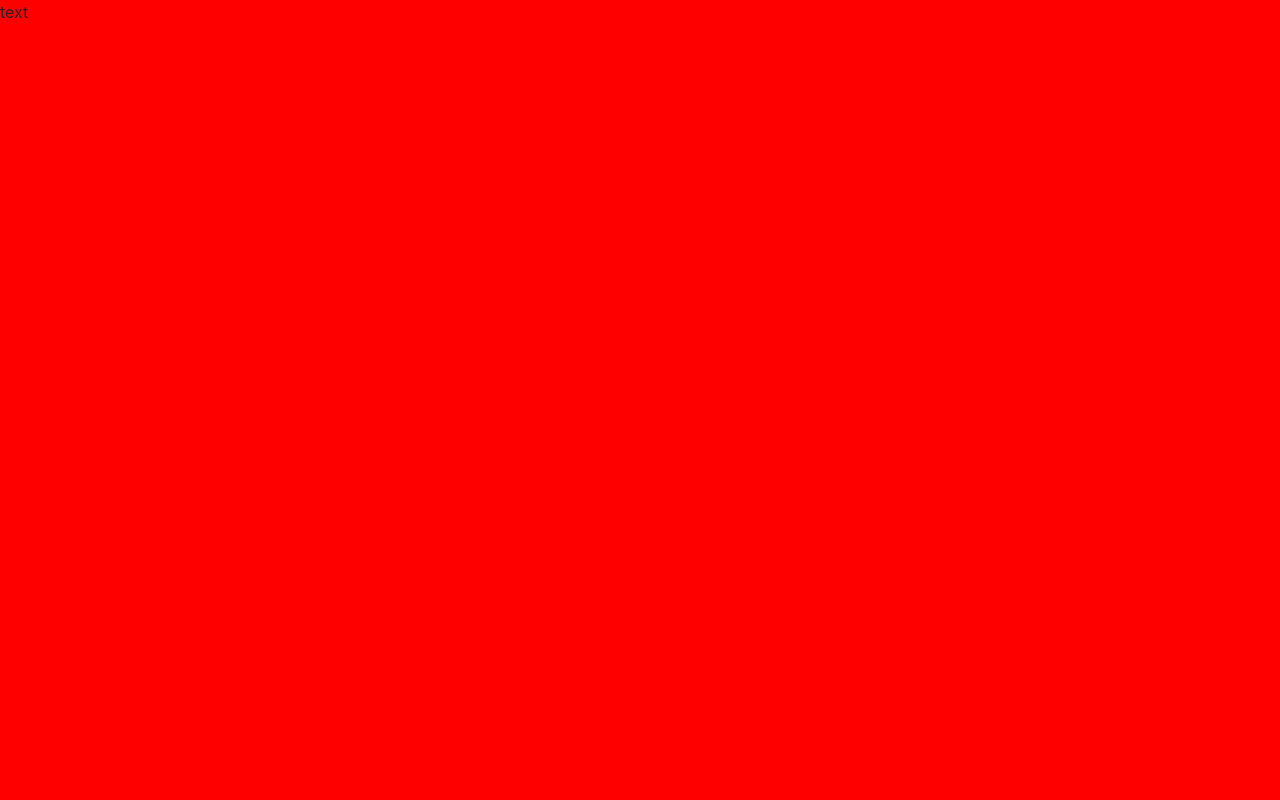
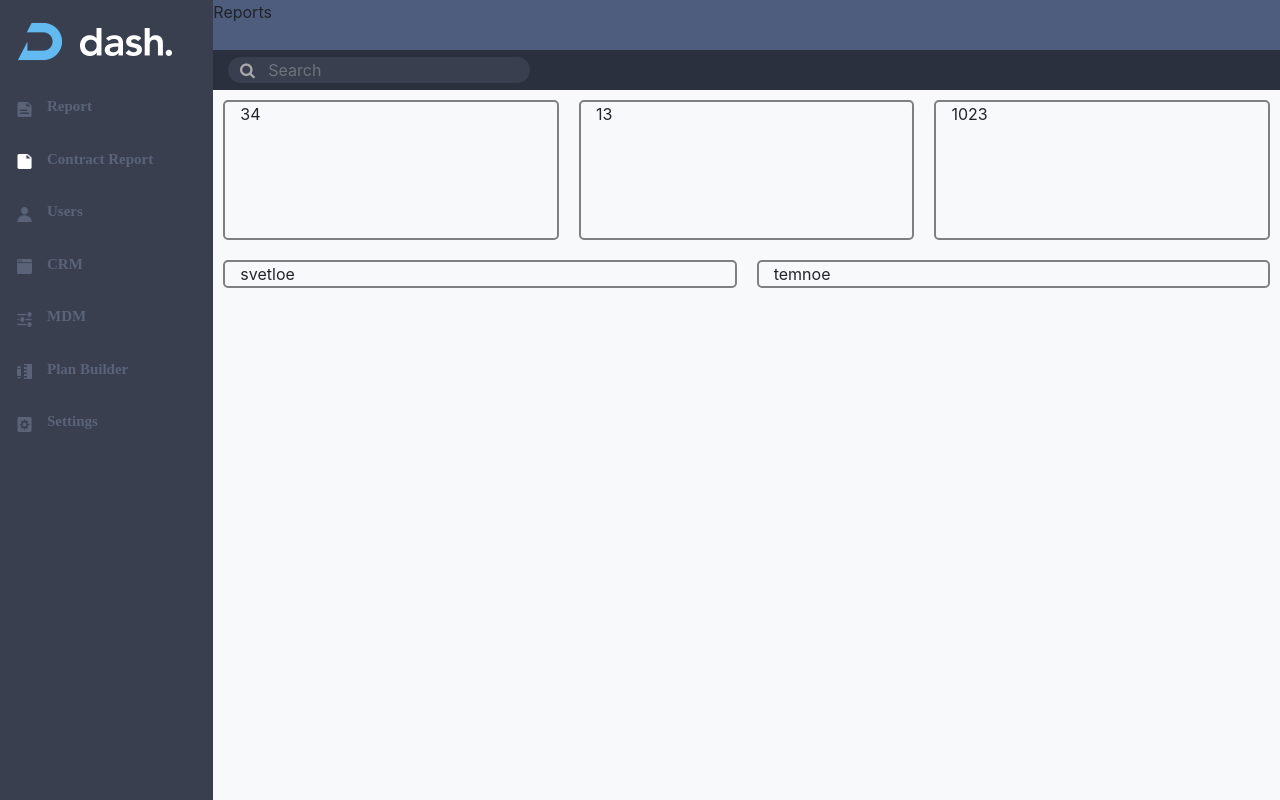
Before and after one commit to KarinaLazarina/site, a website: page src/index.html in a window 1280 px wide. Drawn offline with Linux system fonts and the light colour scheme.

Commit message:
Add sidebar

```diff
--- a/src/index.html
+++ b/src/index.html
@@ -11,7 +11,77 @@
         <link rel="stylesheet" href="css/style.css">
 </head>
 <body>
-	<p>text</p>
+	<div class="container-fluid">
+  		<div class="row mainrow">
+    		<div class="col-2">
+      			<div class="row first">
+              <img src="photo/znak.png">
+              <img src="photo/znak1.png">
+            </div>
+            <a href="#">
+              <div class="row">
+                <img src="photo/ikonka1.png">
+               <p>Report</p>
+              </div>
+            </a>
+            <a href="#">
+              <div class="row">
+                <img src="photo/ikonka2.png">
+                <p>Contract Report</p>
+              </div>
+            </a>
+            <a href="#">
+              <div class="row">
+                <img src="photo/ikonka3.png">
+                <p>Users</p>
+              </div>
+            </a>
+            <a href="#">
+              <div class="row">
+                <img src="photo/ikonka4.png">
+                <p>CRM</p>
+              </div>
+            </a>
+            <a href="#">
+              <div class="row">
+                <img src="photo/ikonka5.png">
+                <p>MDM</p>
+              </div>
+            </a>
+            <a href="#">
+              <div class="row">
+                <img src="photo/ikonka6.png">
+                <p>Plan Builder</p>
+              </div>
+            </a>
+            <a href="#">
+              <div class="row">
+                <img src="photo/ikonka7.png">
+                <p>Settings</p>
+              </div>
+            </a>
+    		</div>
+    		<div class="col-10">
+        		<div class="row header">Reports</div>
+        		<div class="row header2">
+              <form class="form-inline">
+                 <span class="fa fa-search form-control-feedback"></span>
+                <input class="form-control" type="search" placeholder="Search" aria-label="Search">
+              </form>
+            </div>
+        		<div class="row third">
+        			<div class="col">34</div>
+        			<div class="col">13</div>
+        			<div class="col">1023</div>
+        		</div>
+        		<div class="row">
+        			<div class="col">svetloe</div>
+        			<div class="col">temnoe</div>
+        		</div>
+    		</div>
+    	</div>
+    </div>
+
 	<script src="js/jquery.min.js"> </script>
     <script src="js/popper.min.js"> </script>
     <script src="js/bootstrap.min.js"> </script>
--- a/src/scss/style.scss
+++ b/src/scss/style.scss
@@ -1,5 +1,119 @@
-$bg-color: red;
+// Variable Overrides
 
-body {
-    background: $bg-color;
+$main-color: #393f4f;
+$bg-color: #f8f9fa;
+$header2-color: #2b303e;
+$header-color: #4e5c7e;
+*{
+	margin:0;
+	padding:0;
 }
+body
+{
+	min-height: 100vh;
+}
+a{
+	.row{
+		align-items: center;
+	}
+	img{
+		height: 15px;
+		width: 15px;
+		margin-left: 15px;
+		margin-right: 15px;
+		vertical-align: middle;
+	}
+	p{
+		padding-top: 10px;
+		font-weight: 600;
+		font-family: "Source Sans Pro";
+		font-size: 15px;
+		color: #5a6378;
+	}
+	&:hover{
+		color: $header2-color;
+		.row{
+			background: $header2-color;
+			border-left: 3px solid #62baf0;
+		}
+
+		p{
+			font-weight: 600;
+			font-family: "Source Sans Pro";
+			font-size: 15px;
+			color: white;
+		}
+
+	}
+}
+img{
+	margin:15px;
+}
+.row{
+	display: flex;
+	.first{
+		align-items: center;
+		img{
+			margin-bottom: 20px;
+			margin-top: 20px;
+			margin-right: 2px;
+		}
+	}
+}
+.mainrow{
+	height: 100vh;
+}
+.container-fluid{
+	margin:0;
+	min-height: 100vh;
+}
+.col-2{
+	background: $main-color;
+	flex-grow: 1;
+	.row{
+		padding:2px;
+	}
+}
+.col-10{
+	background: $bg-color;
+	flex-grow: 1;
+	.col{
+			border:2px solid grey;
+			margin:10px;
+			border-radius: 5px;
+	}
+	.third{
+		height: 20%;
+
+	}
+
+}
+.header{
+	background: $header-color;
+	height: 50px;
+}
+.header2{
+	background: $header2-color;
+	height: 40px;
+}
+.form-control{
+	background:$main-color;
+	height: 65%;
+	border: 2px solid $main-color;
+  	border-radius: 25px;
+  	   padding-left: 2.375rem;
+}
+form{
+	margin-left:15px;
+}
+.form-control-feedback {
+    position: absolute;
+    z-index: 2;
+    display: block;
+    width: 2.375rem;
+    height: 2.375rem;
+    line-height: 2.375rem;
+    text-align: center;
+    pointer-events: none;
+    color: #aaa;
+}
```
Also changed, not shown: src/css/style.css, src/photo/ikonka1.png (added), src/photo/ikonka2.png (added), src/photo/ikonka3.png (added), src/photo/ikonka4.png (added), src/photo/ikonka5.png (added), src/photo/ikonka6.png (added), src/photo/ikonka7.png (added), src/photo/znak.png (added), src/photo/znak1.png (added), 1 other file.
